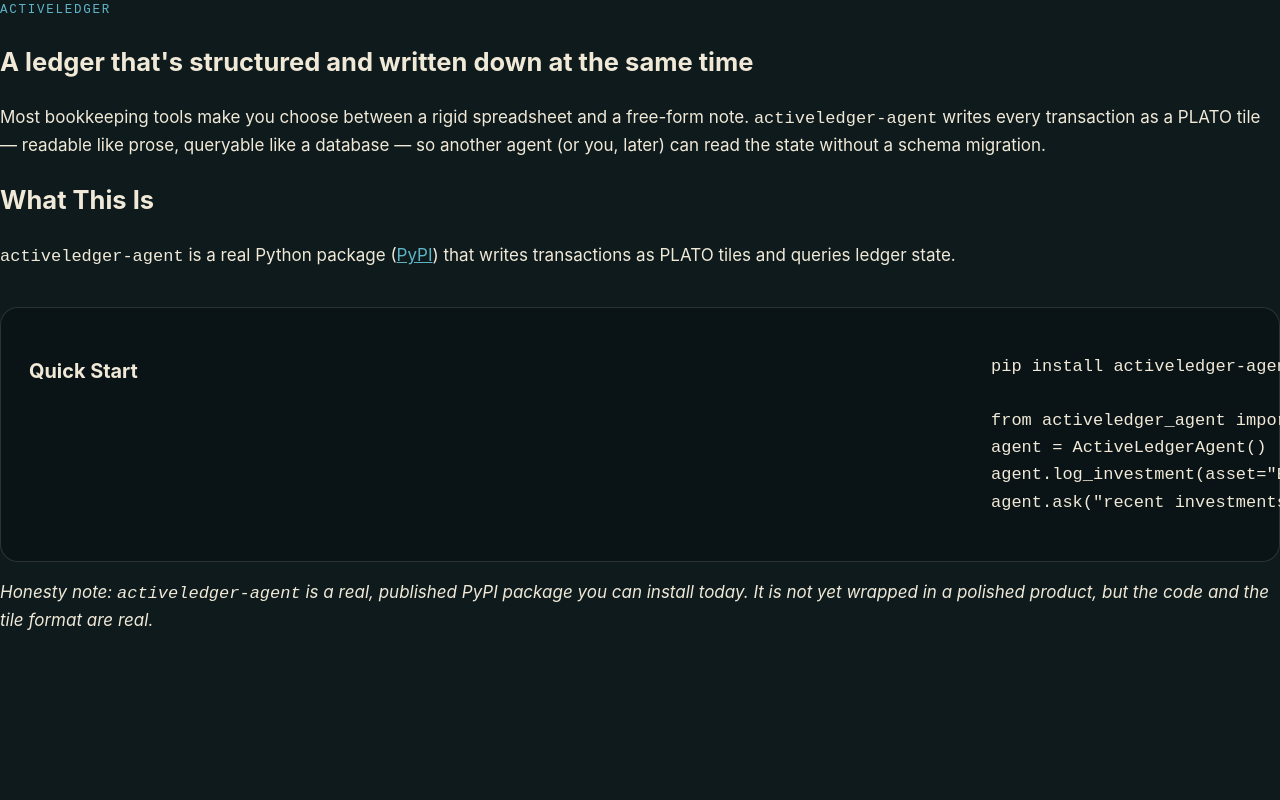
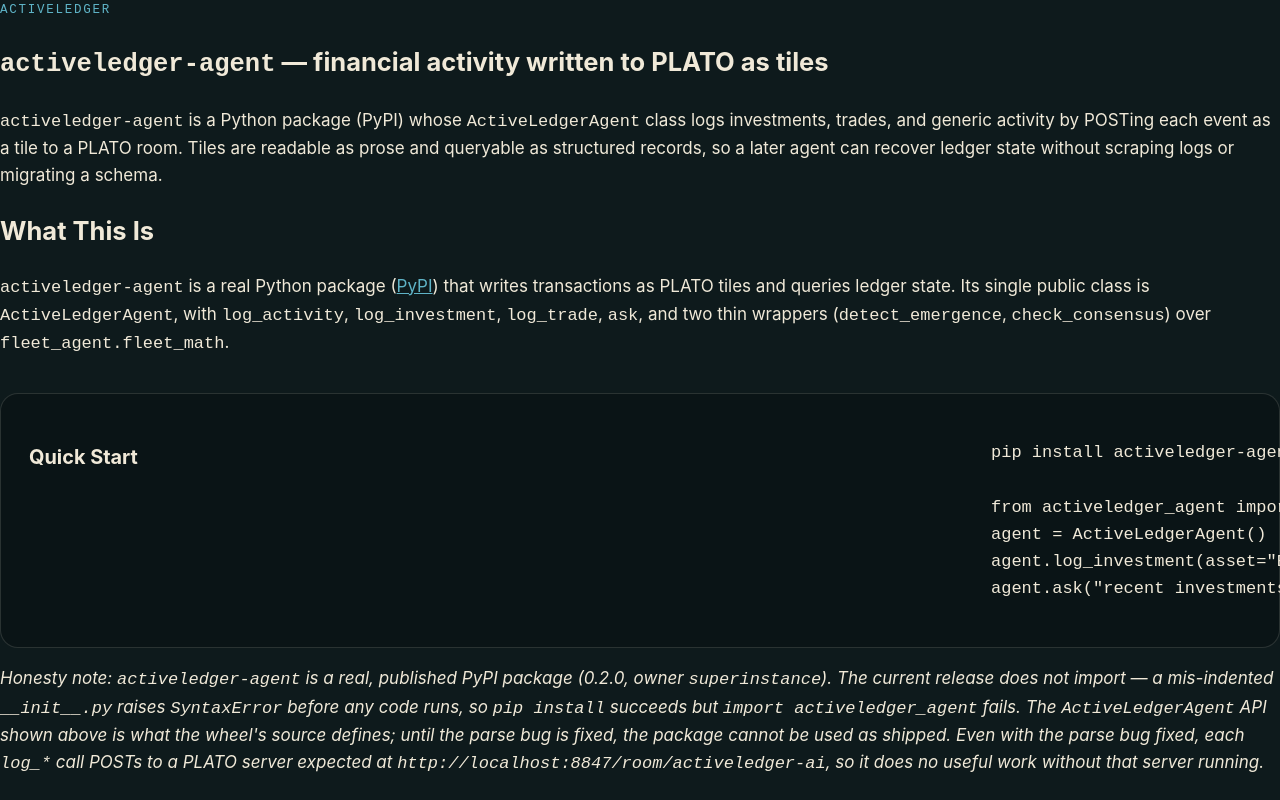
Before and after one commit to purplepincher/activeledger, a plain HTML site: page public/index.html in a window 1280 px wide. Shown: the top 800 px of the page. Drawn offline with Linux system fonts and the light colour scheme.

Commit message:
docs: tone pass — engineering-guide register; disclose 0.2.0 import bug on page
Rewrites the landing-page hero from an aphorism ('A ledger that's structured
and written down at the same time') to a factual statement of what
activeledger-agent is and does. The same shift applies to the subhead.

Substance fix: the page's honesty note previously said the package is
'installable today' and 'the code and the tile format are real,' omitting
that the published 0.2.0 wheel raises SyntaxError on import (already
documented in README and docs/product-status.md). The page now states the
import failure and the PLATO-server requirement explicitly.

README: trims the 'in this branch' qualifier from the prior correction
section and notes that the honesty-note disclosure was added in this pass.

```diff
--- a/public/index.html
+++ b/public/index.html
@@ -294,20 +294,16 @@
 
 <section class="hero">
   <p class="eyebrow">ActiveLedger</p>
-  <!-- COPY: HERO_HEADLINE -->
-  <h1>A ledger that's structured and written down at the same time</h1>
-  <!-- COPY: HERO_SUBHEAD -->
-  <p class="subhead">Most bookkeeping tools make you choose between a rigid spreadsheet and a free-form note. <code>activeledger-agent</code> writes every transaction as a PLATO tile — readable like prose, queryable like a database — so another agent (or you, later) can read the state without a schema migration.</p>
+  <h1><code>activeledger-agent</code> — financial activity written to PLATO as tiles</h1>
+  <p class="subhead"><code>activeledger-agent</code> is a Python package (PyPI) whose <code>ActiveLedgerAgent</code> class logs investments, trades, and generic activity by POSTing each event as a tile to a PLATO room. Tiles are readable as prose and queryable as structured records, so a later agent can recover ledger state without scraping logs or migrating a schema.</p>
 </section>
 
 <section>
-  <!-- COPY: WHAT_THIS_IS -->
   <h2>What This Is</h2>
-  <p><code>activeledger-agent</code> is a real Python package (<a href="https://pypi.org/project/activeledger-agent/">PyPI</a>) that writes transactions as PLATO tiles and queries ledger state.</p>
+  <p><code>activeledger-agent</code> is a real Python package (<a href="https://pypi.org/project/activeledger-agent/">PyPI</a>) that writes transactions as PLATO tiles and queries ledger state. Its single public class is <code>ActiveLedgerAgent</code>, with <code>log_activity</code>, <code>log_investment</code>, <code>log_trade</code>, <code>ask</code>, and two thin wrappers (<code>detect_emergence</code>, <code>check_consensus</code>) over <code>fleet_agent.fleet_math</code>.</p>
 </section>
 
 <section class="demo-card">
-  <!-- COPY: REAL_QUICKSTART (final) -->
   <h3>Quick Start</h3>
   <pre><code>pip install activeledger-agent
 
@@ -318,8 +314,8 @@
 </section>
 
 <!-- COPY: HONESTY_NOTE -->
-<section>
-  <p class="honesty-note"><em>Honesty note: <code>activeledger-agent</code> is a real, published PyPI package you can install today. It is not yet wrapped in a polished product, but the code and the tile format are real.</em></p>
+<section id="honesty">
+  <p class="honesty-note"><em>Honesty note: <code>activeledger-agent</code> is a real, published PyPI package (0.2.0, owner <code>superinstance</code>). The current release does not import — a mis-indented <code>__init__.py</code> raises <code>SyntaxError</code> before any code runs, so <code>pip install</code> succeeds but <code>import activeledger_agent</code> fails. The <code>ActiveLedgerAgent</code> API shown above is what the wheel's source defines; until the parse bug is fixed, the package cannot be used as shipped. Even with the parse bug fixed, each <code>log_*</code> call POSTs to a PLATO server expected at <code>http://localhost:8847/room/activeledger-ai</code>, so it does no useful work without that server running.</em></p>
 </section>
 
 </body>
```
Also changed, not shown: 1 other file.
